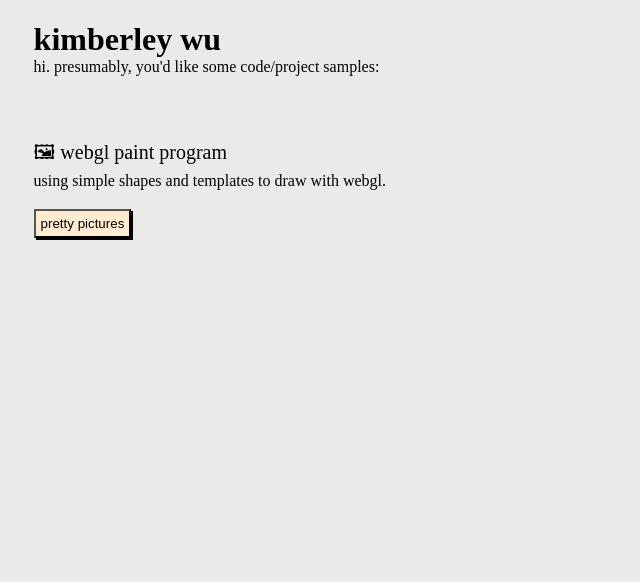
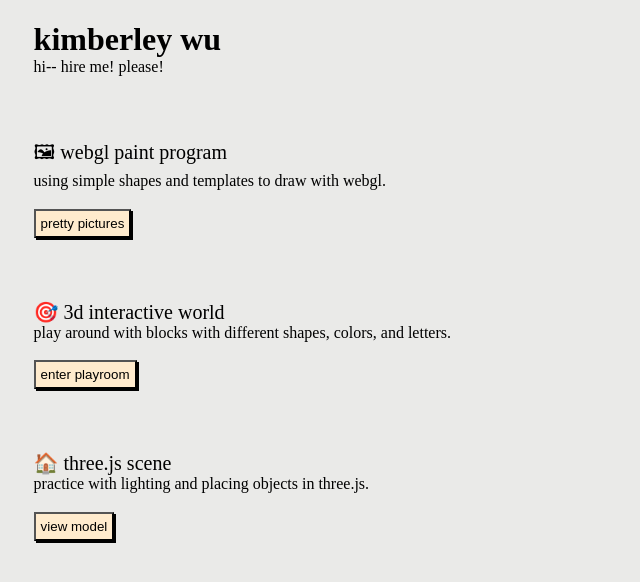
Before and after one commit to HeyItsBlinded/personal-website, a plain HTML site: page index.html in a window 1280 px wide. Shown: the whole page, without its empty margins (0-640 px from the left). Drawn offline with Linux system fonts and the light colour scheme.

Commit message:
paint AND blocky AND threejs

```diff
--- a/index.html
+++ b/index.html
@@ -9,7 +9,7 @@
     <body>
         <h1>kimberley wu</h1>
         <p>
-            hi. presumably, you'd like some code/project samples:
+            hi-- hire me! please!
         </p>
 
         <!--
@@ -34,5 +34,24 @@
             </a>
         </div>
         <!---->
+        <div id="projSection">
+            <label>&#127919 3d interactive world</label>
+            <p id="projDescription">
+                play around with blocks with different shapes, colors, and letters.
+            </p>
+            <a href="https://heyitsblinded.github.io/cse160/asg3_folder/asg3.html">
+                <button>enter playroom</button>
+            </a>
+        </div>
+        <!---->
+        <div id="projSection">
+            <label>&#127968 three.js scene</label>
+            <p id="projDescription">
+                practice with lighting and placing objects in three.js.
+            </p>
+            <a href="https://heyitsblinded.github.io/asg5SOLO/">
+                <button>view model</button>
+            </a>
+        </div>
     </body>
 </html>
```
